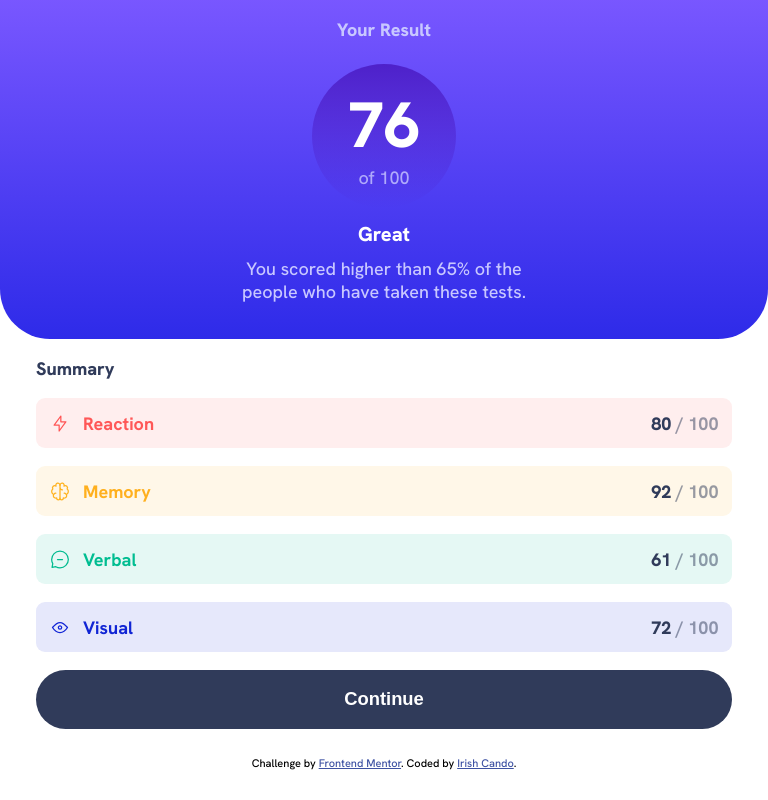
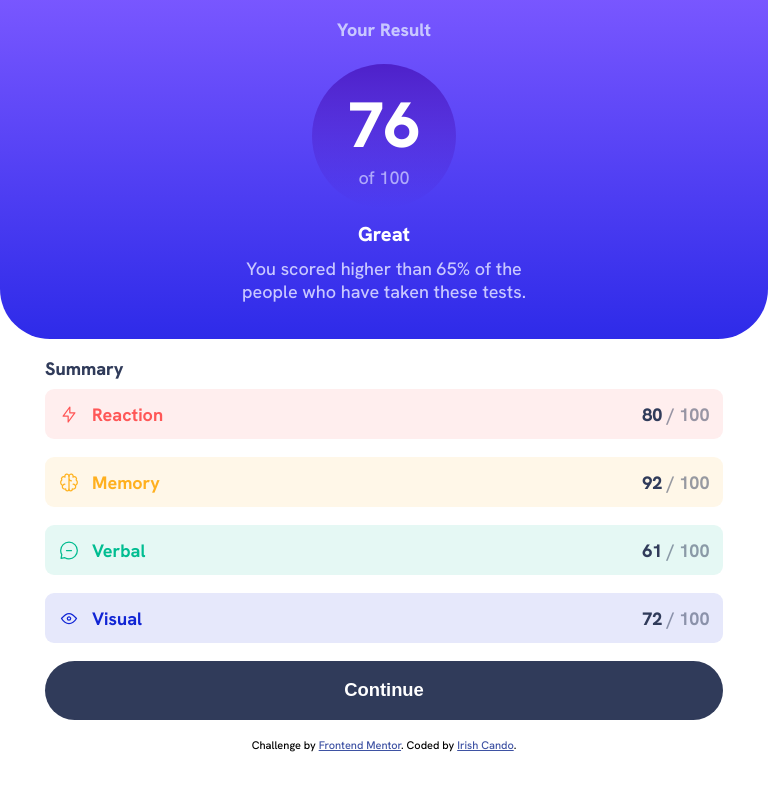
Before and after one commit to irishmicoletcando/results-summary-component, a plain HTML site: page index.html in a window 768 px wide. Drawn offline with Linux system fonts and the light colour scheme.

Commit message:
Add media query for tablets and laptops

```diff
--- a/style.css
+++ b/style.css
@@ -74,6 +74,8 @@ body {
 .summary-container {
   padding: 1em 2em;
   margin-bottom: 0.5em;
+  display: flex;
+  flex-direction: column;
 }
 
 .summary-result-container, .summary-icon-category-container {
@@ -84,7 +86,7 @@ body {
 
 .summary-result-container {
   width: 100%;
-  margin: 1em auto;
+  margin: 0 auto 1em;
   padding: 0.75em;
   border-radius: 0.5em;
 }
@@ -92,6 +94,7 @@ body {
 .summary-heading {
   font-weight: 800;
   color: hsl(224, 30%, 27%);
+  margin-bottom: 0.5em;
 }
 
 .summary-icon {
@@ -175,6 +178,15 @@ footer a {
 }
 
 
+/* for tablets, laptops, and smaller screens */
+@media (min-width: 768px) and (max-width: 1239px) {
+  .summary-container {
+    width: 750px;
+    max-width: 800px;
+    margin: 0 auto;
+  }
+}
+
 /* for desktop and larger screens */
 @media (min-width: 1240px) {
   body {
```
